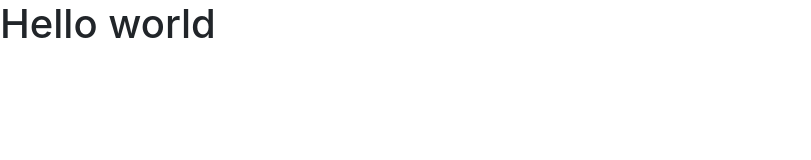
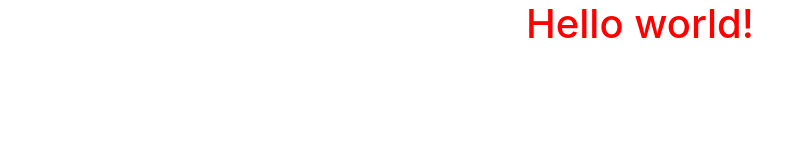
Before and after one commit to jonathanjwatson/fsf-pt-08-project-1, a plain HTML site: page index.html in a window 1280 px wide. Shown: the whole page, without its empty margins (0-811 px from the left). Drawn offline with nearby package versions, Linux system fonts and the light colour scheme.

Commit message:
styled homepage

```diff
--- a/index.html
+++ b/index.html
@@ -17,8 +17,20 @@
       crossorigin="anonymous"
     />
     <link rel="stylesheet" href="" />
+    <style>
+        h1{
+            color: red;
+        }
+    </style>
   </head>
   <body>
-   <h1>Hello world</h1>
+   <div class="container">
+       <div class="row">
+           <div class="col-sm-12 text-center">
+               <h1>Hello world!</h1>
+           </div>
+       </div>
+   </div>
+
   </body>
 </html>
```
